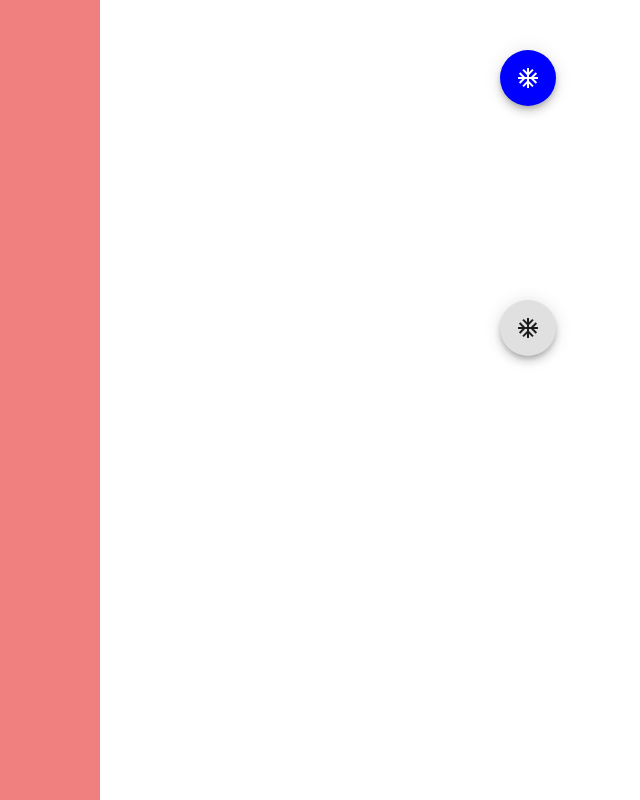
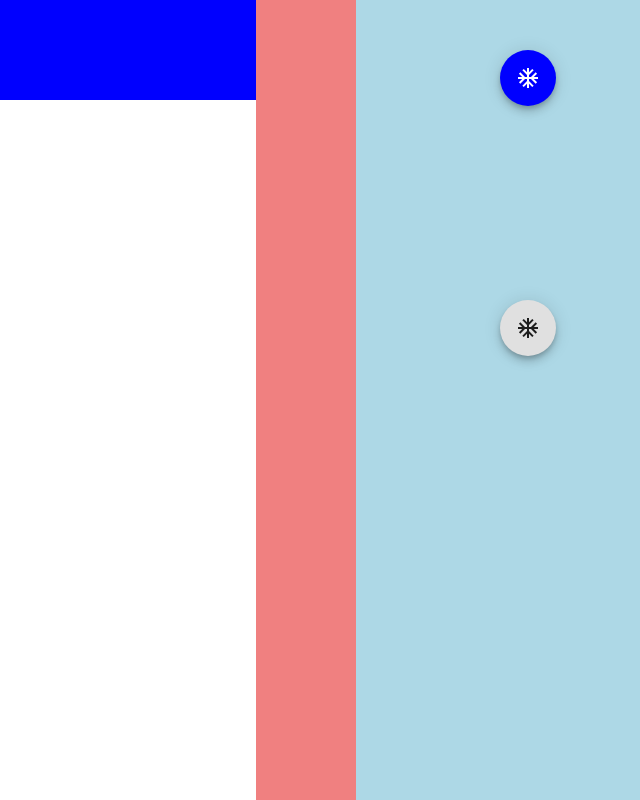
Before and after one commit to lgdelacruz92/bt-tools-panel, a React (Create React App) app: page / in a window 1280 px wide. Shown: the top 800 px of the page, without its empty margins (0-640 px from the left). Built offline with nearby package versions, Linux system fonts and the light colour scheme.

Commit message:
Final version

```diff
--- a/src/App.css
+++ b/src/App.css
@@ -1,4 +1,5 @@
 .App {
+  display: flex;
 }
 
 .App-logo {
--- a/src/App.js
+++ b/src/App.js
@@ -26,6 +26,10 @@ function App() {
   const classes = useStyles();
   return (
     <div className="App">
+      <div
+        style={{ width: 100, height: 100, background: "blue", flex: 1 }}
+      ></div>
+      <div style={{ background: "lightblue", flex: 4 }}>
         <div style={{ width: 100, height: 3000, background: "lightcoral" }} />
         <ToolButton
           className={classes.toolButton1}
@@ -47,6 +51,7 @@ function App() {
           <div style={{ width: 100, height: 200, background: "green" }}></div>
         </ToolButton>
       </div>
+    </div>
   );
 }
 
```
Lines whose indentation alone changed are shown as unchanged.
